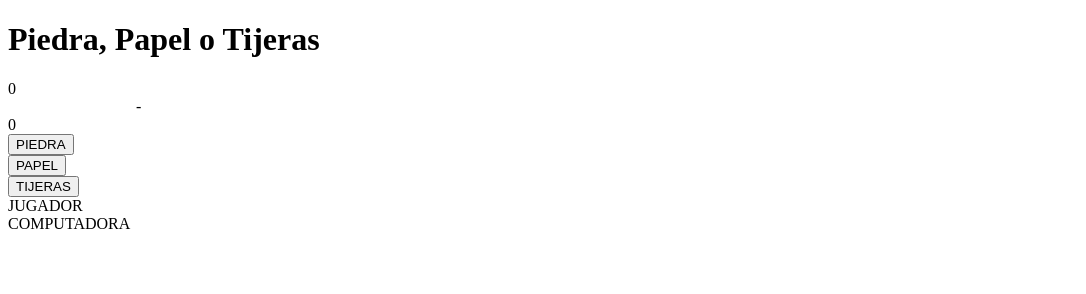
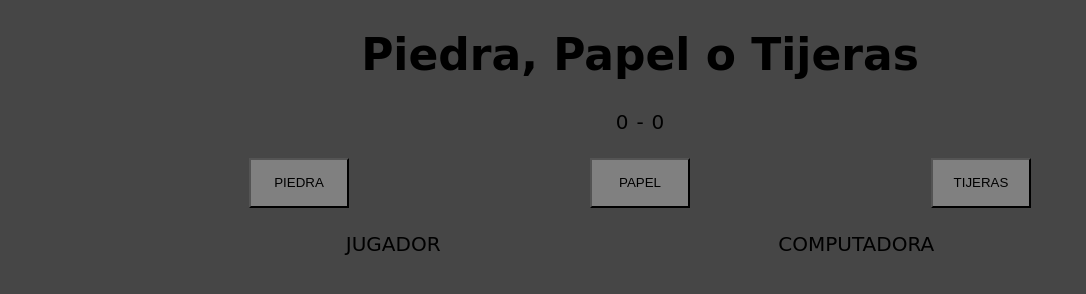
Before and after one commit to oddmushroom/oddin-rock-paper-scissors, a plain HTML site: page index.html in a window 1280 px wide. Shown: the whole page, without its empty margins (0-1086 px from the left). Drawn offline with Linux system fonts and the light colour scheme; a web font is replaced by a local one.

Commit message:
finished html and styled it

```diff
--- a/drip.css
+++ b/drip.css
@@ -0,0 +1,55 @@
+@import url('https://fonts.googleapis.com/css2?family=Unbounded&display=swap');
+
+html {
+    font-family: 'Unbounded', cursive;
+    font-size: 62.5%;
+    background-color: rgb(70, 70, 70);
+}
+
+.encabezado {
+    text-align: center;
+    font-size: 2.2rem;
+}
+
+.puntuaciones {
+    display: flex;
+    justify-content: center;
+    font-size: 2rem;
+}
+
+.mensaje {
+    font-size: 2rem;
+    text-align: center;
+    margin: 1.6rem 0rem 1.6rem 0rem;
+}
+
+.elecciones {
+    display: flex;
+    justify-content: space-evenly;
+    margin: 2.4rem 0rem 2.4rem 0rem;
+}
+
+button {
+    width: 10rem;
+    height: 5rem;
+    background-color: grey;
+}
+
+button:hover {
+    background-color: rgb(255, 220, 110);
+}
+
+.tablero {
+    display: flex;
+    justify-content: space-evenly;
+
+}
+
+.tablero-mitad {
+    display: flex;
+    flex-direction: column;
+}
+
+.encabezado-abajo {
+    font-size: 2rem;
+}
--- a/index.html
+++ b/index.html
@@ -14,9 +14,11 @@
 
         <div class="puntuaciones">
             <div class="puntuacion-jugador">0</div>
-            <div style="margin: 0rem 8rem">-</div>
+            <div style="margin: 0rem .8rem">-</div>
             <div class="puntuacion-computadora">0</div>
         </div>
+
+        <div class="mensaje"></div>
 
         <div class="elecciones">
             <div class="bot">
```
